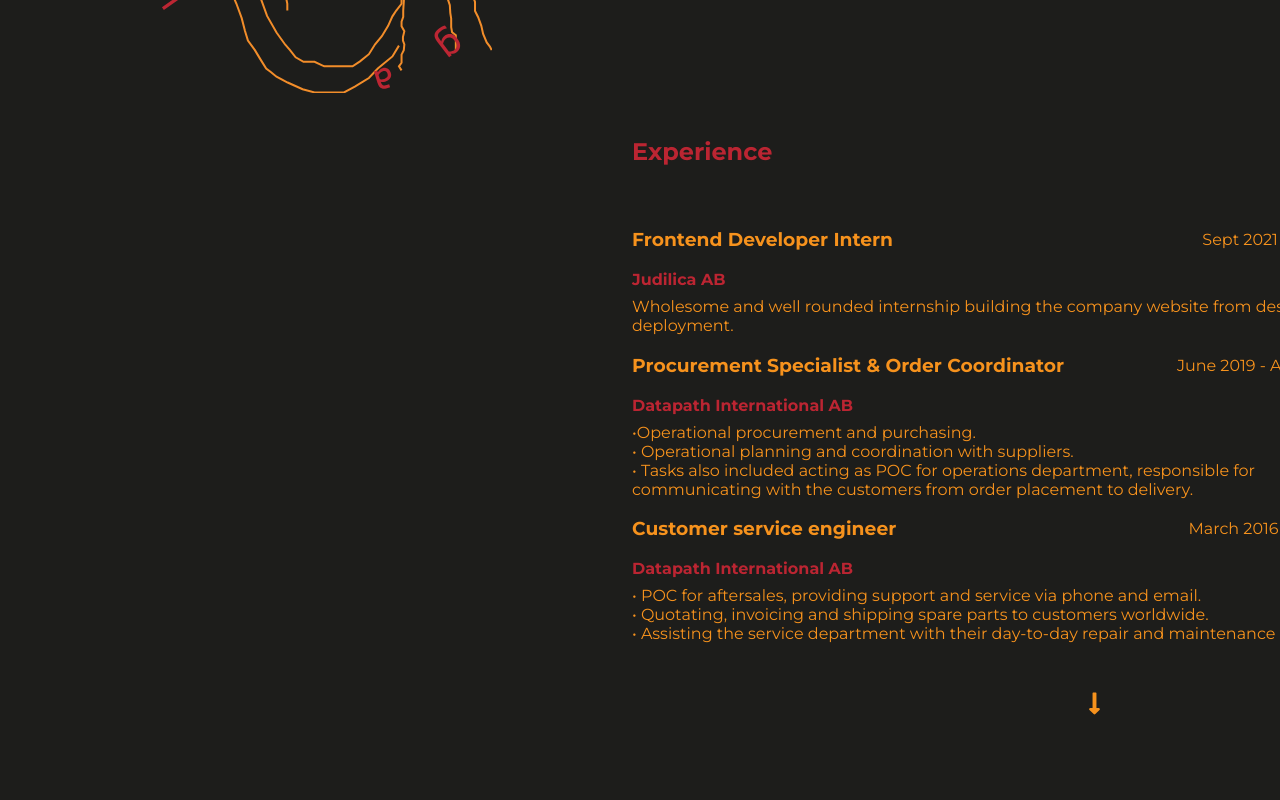
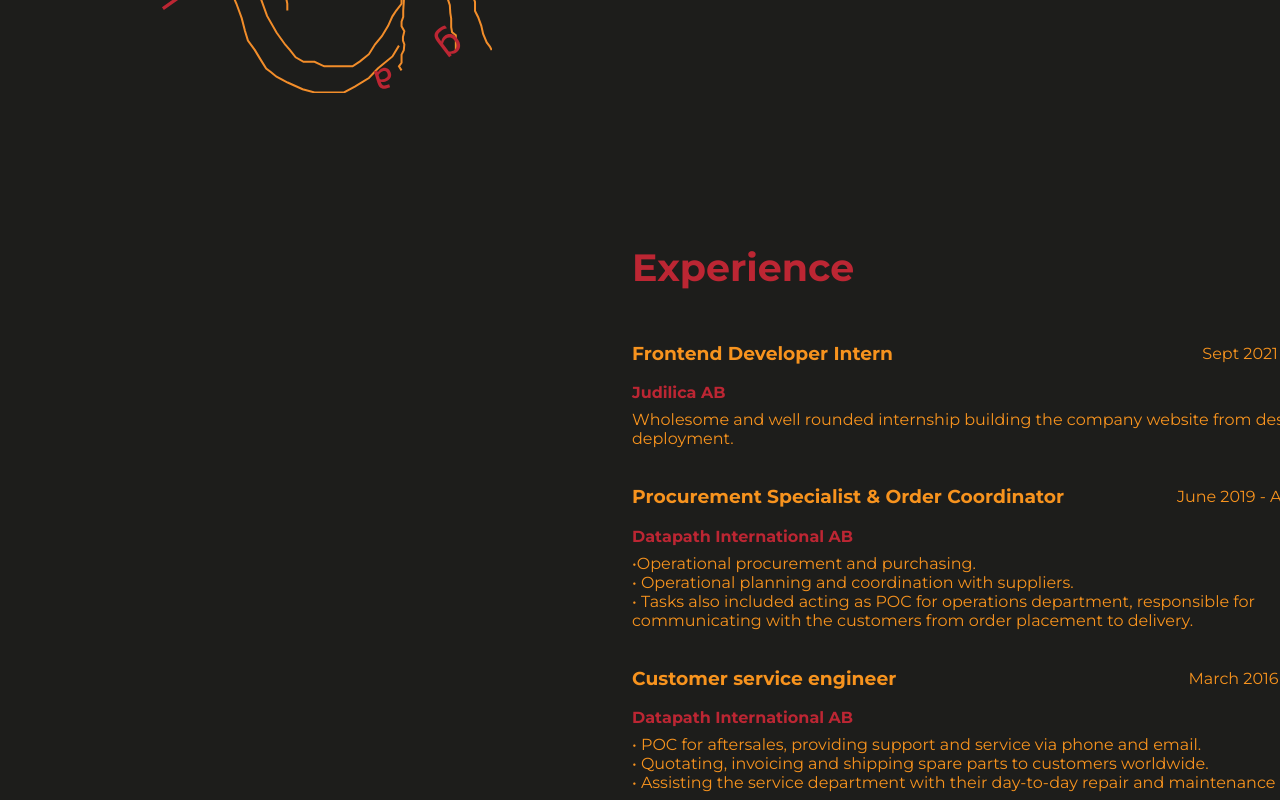
Before and after one commit to hamiat/folio, a React (Create React App) app: page / in a window 1280 px wide. Shown: the part 540-1340 px from the top of the page. Built offline with nearby package versions, Linux system fonts and the light colour scheme.

Commit message:
exp done

```diff
--- a/src/components/Skills/Skills.tsx
+++ b/src/components/Skills/Skills.tsx
@@ -45,8 +45,9 @@ const Skills: React.FC = () => {
       viewport={{ once: false, amount: 0.4 }}
       className={style.skills}
     >
-      <motion.div variants={parentContainer} className={style.experiences}>
+      <motion.div variants={parentContainer} className={style.experiencesDiv}>
         <motion.h2 variants={titleVariants}>Experience</motion.h2>
+        <div className={style.experiences}>
 
         <motion.div variants={contentVariants} className={style.exp}>
           <div className={style.jobTitleDiv}>
@@ -88,6 +89,7 @@ Assisting the service department with their day-to-day repair and maintenance wo
 
           </p>
         </motion.div>
+        </div>
         </motion.div>
         <motion.div variants={contentVariants} className={style.arrowToSkills}><FaLongArrowAltDown/></motion.div>
         <div className={style.skillsIcons}>
--- a/src/components/Skills/skills.module.scss
+++ b/src/components/Skills/skills.module.scss
@@ -3,31 +3,41 @@
 
 
   .skills {
-    grid-row: 2;
-    z-index: 2;
-    display: grid;
-    grid-template-rows: auto;
+    display: flex;
+    flex-direction: column;
+    justify-content: space-between;
+padding-top: $mn*2;
+
+h2 {
+  font-size: 38px;
+}
 
 
-
- .experiences {
-  grid-column: 1 ;
-  grid-row: 2;
-  z-index: 2;
+ .experiencesDiv {
+   display: flex;
+   flex-direction: column;
 
 
 
 
+  .experiences {
+    display: flex;
+   flex-direction: column;
+   gap: 18px;
+   margin-top: -24px;
 
-  .exp {
-    width: 80%;
-  }
+    .exp {
+      width: 80%;
+    }
 
-  .jobTitleDiv {
-    display: flex;
-    justify-content: space-between;
-    align-items: center;
+    .jobTitleDiv {
+      display: flex;
+      justify-content: space-between;
+      align-items: center;
+      gap: 8px;
 
+
+    }
   }
 
  }
```
